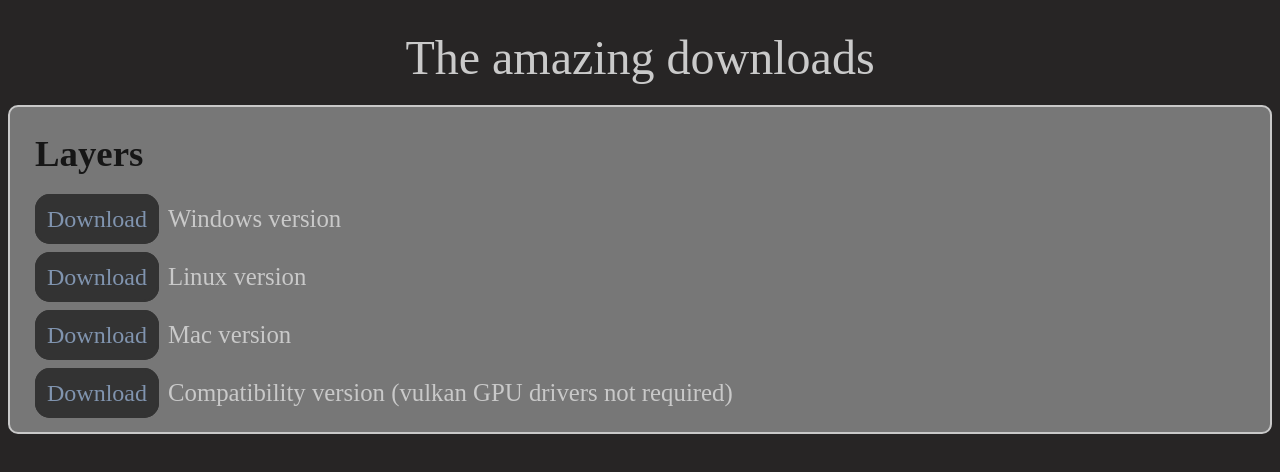
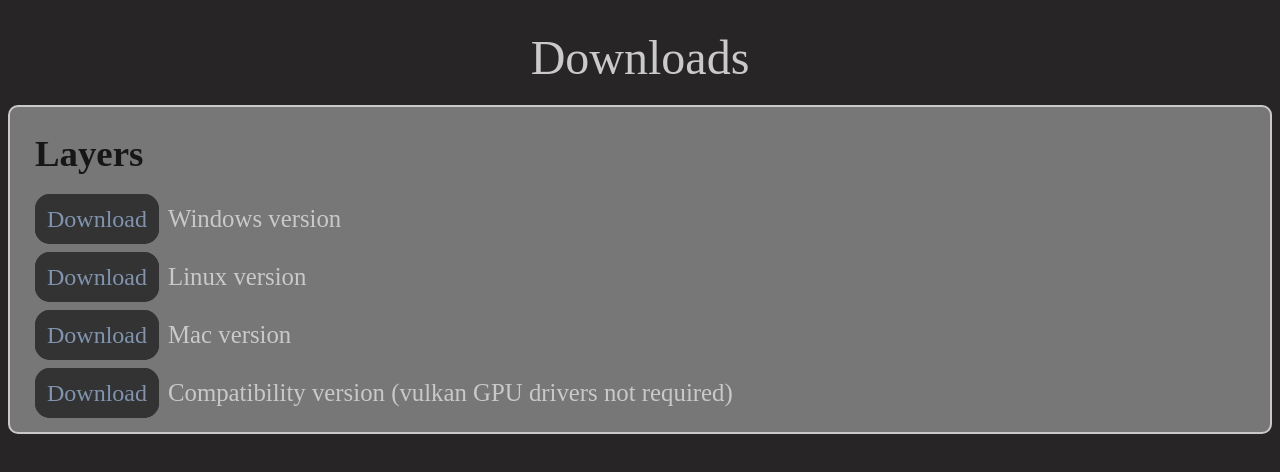
Before and after one commit to TomkoSK/pwp-website, a plain HTML site: page downloads.html in a window 1280 px wide. Drawn offline with Linux system fonts and the light colour scheme.

Commit message:
minor fixes

```diff
--- a/downloads.html
+++ b/downloads.html
@@ -4,11 +4,11 @@
     <meta charset="UTF-8">
     <meta name="viewport" content="width=device-width, initial-scale=1.0">
     <link rel="stylesheet" href="downloads.css">
-    <title>Downloads :3</title>
+    <title>Downloads</title>
 </head>
 <body>
     <div class="title-div">
-        <span>The amazing downloads</span>
+        <span>Downloads</span>
     </div>
     <div class="download">
         <h1>Layers</h1>
```
Also changed, not shown: index.html (+1 -1 lines).
